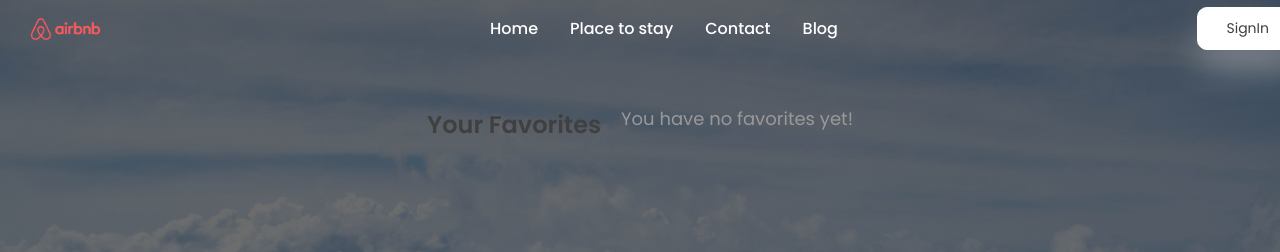
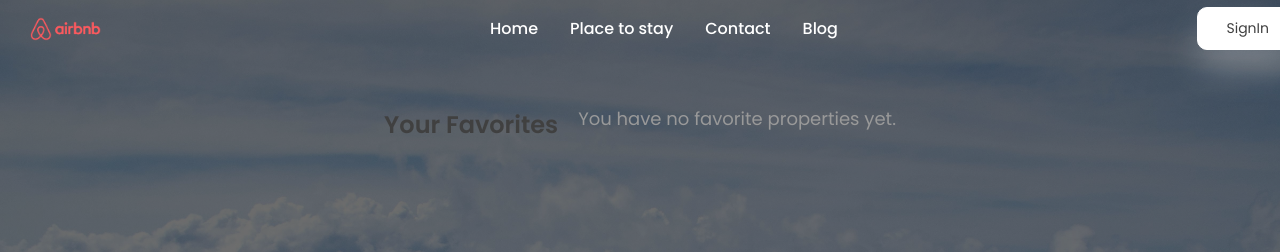
Before and after one commit to Parthiban-Saravanan/airbnb-clone1-frontend, a React (Create React App) app: page /favorite in a window 1280 px wide. Shown: the top 252 px of the page. Built offline with nearby package versions, Linux system fonts and the light colour scheme.

Commit message:
Update Favorites.jsx

```diff
--- a/src/pages/Favorites.jsx
+++ b/src/pages/Favorites.jsx
@@ -1,7 +1,7 @@
-import React from 'react';
-import { useSelector } from 'react-redux';
-import PropertyCard from '../componnents/Cards/PropertyCard';
-import styled from 'styled-components';
+import React from "react";
+import { useSelector } from "react-redux";
+import PropertyCard from "../components/Cards/PropertyCard";
+import styled from "styled-components";
 
 const FavoritesContainer = styled.div`
   padding: 30px;
@@ -24,17 +24,15 @@ const NoFavoritesMessage = styled.p`
 `;
 
 const Favorites = () => {
-  const favorites = useSelector((state) => state.favorites.list); // Get the list of favorite properties from Redux store
+  const favorites = useSelector((state) => state.favorites.list);
 
   return (
     <FavoritesContainer>
       <FavoritesHeading>Your Favorites</FavoritesHeading>
-      {favorites && favorites.length === 0 ? (
-        <NoFavoritesMessage>You have no favorites yet!</NoFavoritesMessage>
+      {favorites && favorites.length > 0 ? (
+        favorites.map((property) => <PropertyCard key={property._id} property={property} />)
       ) : (
-        favorites.map((property) => (
-          <PropertyCard key={property._id} property={property} />
-        ))
+        <NoFavoritesMessage>You have no favorite properties yet.</NoFavoritesMessage>
       )}
     </FavoritesContainer>
   );
```
